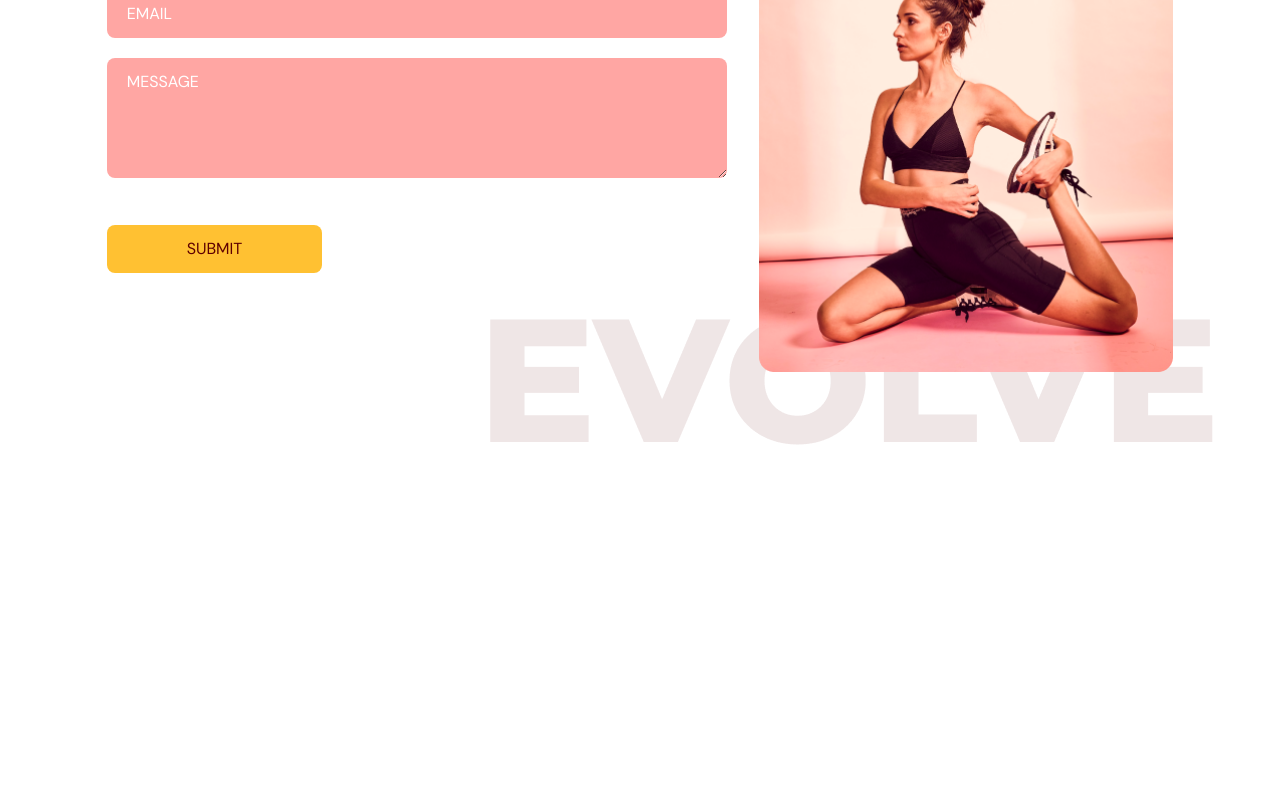
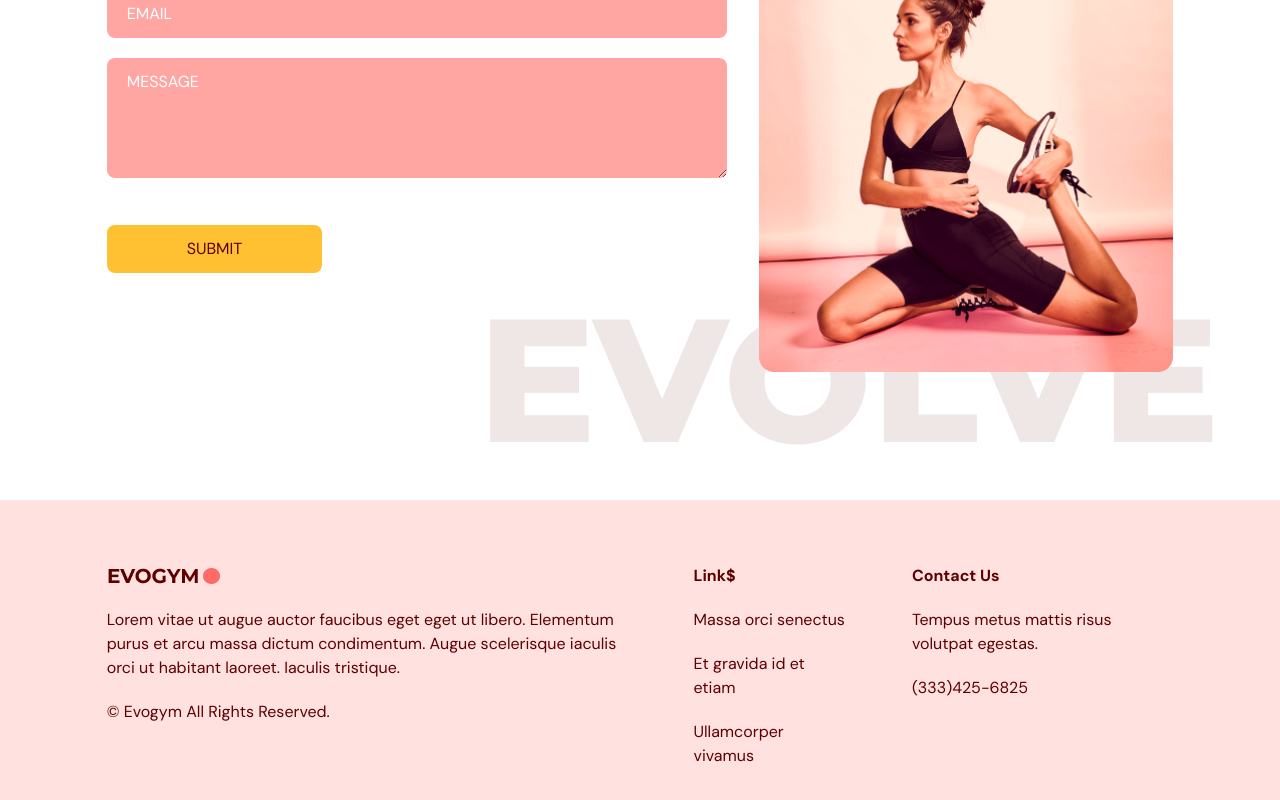
Before and after one commit to devinkg/GymReactTS, a React (Vite) app: page / in a window 1280 px wide. Shown: the part 3332-4132 px from the top of the page. Before the commit the page ends 3832 px from the top, so only its background shows below. Built offline with nearby package versions, Linux system fonts and the light colour scheme.

Commit message:
Footer section completed

```diff
--- a/src/App.tsx
+++ b/src/App.tsx
@@ -5,6 +5,7 @@
 import Benefits from "@/scenes/benefits";
 import OurClasses from "@/scenes/ourClasses";
 import ContactUs from "./scenes/contactUs";
+import Footer from "./scenes/footer";
 
 function App() {
   const [selectedPage, setSelectedPage] = useState<SelectedPage>(
@@ -36,6 +37,7 @@
       <Benefits setSelectedPage={setSelectedPage} />
       <OurClasses setSelectedPage={setSelectedPage} />
       <ContactUs setSelectedPage={setSelectedPage} />
+      <Footer />
     </div>
   );
 }
--- /dev/null
+++ b/src/scenes/footer/index.tsx
@@ -0,0 +1,32 @@
+import Logo from "@/assets/Logo.png";
+
+const Footer = () => {
+  return (
+    <footer className={"bg-primary-100 py-16"}>
+      <div className={"mx-auto w-5/6 justify-center gap-16 md:flex"}>
+        <div className={"mt-16 basis-1/2 md:mt-0"}>
+          <img alt={"logo"} src={Logo} />
+          <p className={"my-5"}>
+            Lorem vitae ut augue auctor faucibus eget eget ut libero. Elementum
+            purus et arcu massa dictum condimentum. Augue scelerisque iaculis
+            orci ut habitant laoreet. Iaculis tristique.
+          </p>
+          <p>© Evogym All Rights Reserved.</p>
+        </div>
+        <div className={"basis-1/4= mt-16 md:mt-0"}>
+          <h4 className={"font-bold"}>Link$</h4>
+          <p className={"my-5"}>Massa orci senectus</p>
+          <p className="my-5">Et gravida id et etiam</p>
+          <p>Ullamcorper vivamus</p>
+        </div>
+        <div className="mt-16 basis-1/4 md:mt-0">
+          <h4 className="font-bold">Contact Us</h4>
+          <p className="my-5">Tempus metus mattis risus volutpat egestas.</p>
+          <p>(333)425-6825</p>
+        </div>
+      </div>
+    </footer>
+  );
+};
+
+export default Footer;
```
